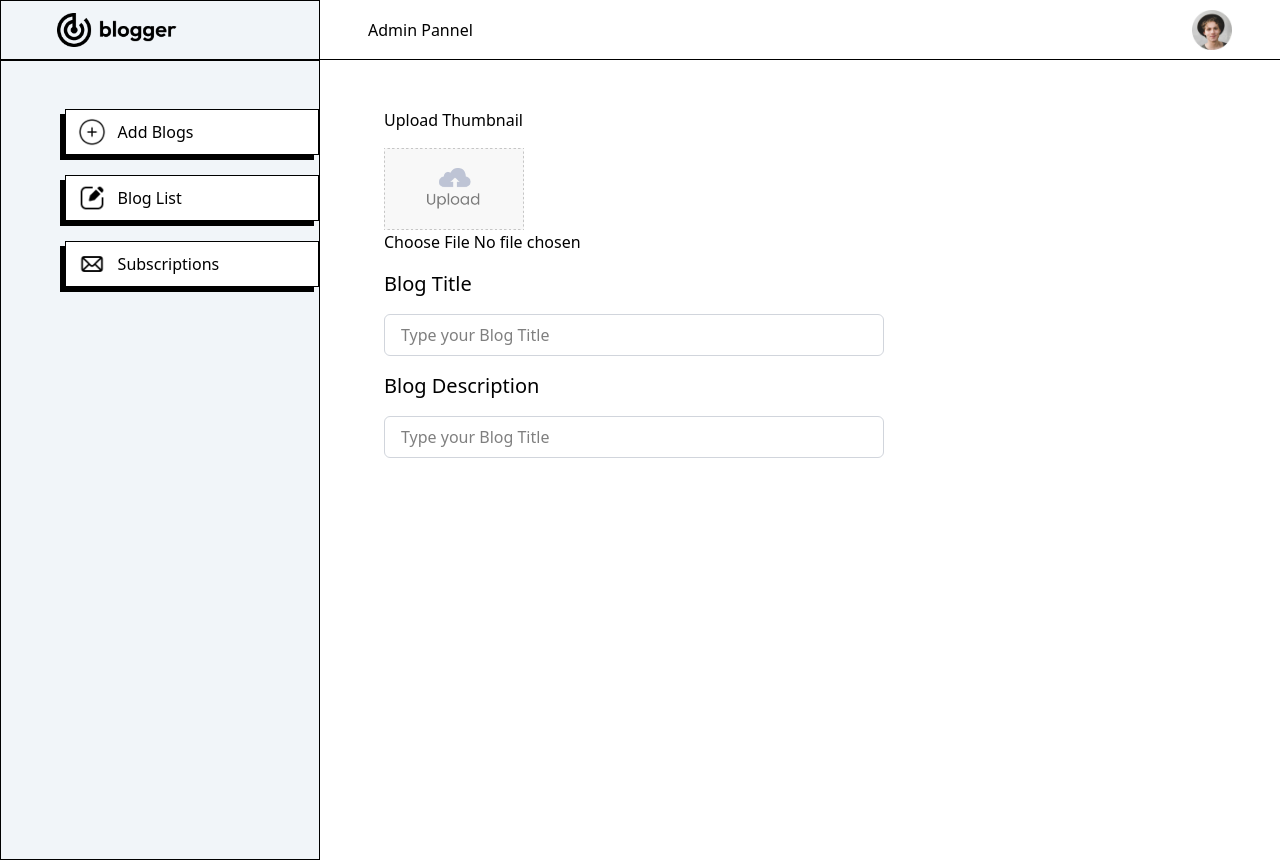
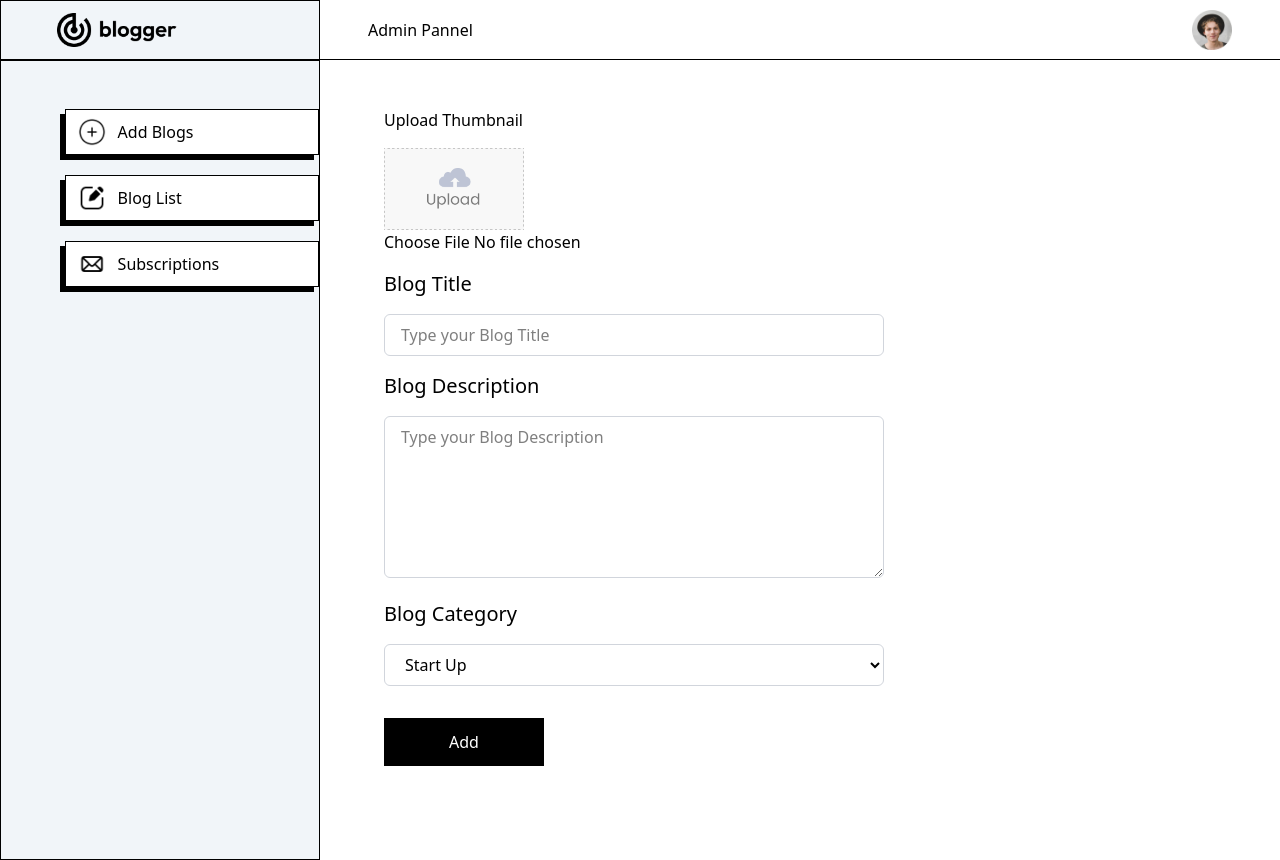
Before and after one commit to shivanshpal31/blogger, a Next.js app: page /admin/addProduct in a window 1280 px wide. Built offline with nearby package versions, Linux system fonts and the light colour scheme.

Commit message:
Set Up th form for the blog adding functionality

```diff
--- a/app/admin/addProduct/page.jsx
+++ b/app/admin/addProduct/page.jsx
@@ -5,6 +5,21 @@ import { assets } from "@/Assets/assets";
 
 const page = () => {
   const [image, setImage] = React.useState(null);
+  const [data, setData] = React.useState({
+    title: "",
+    description: "",
+    category: "Startup",
+    author: "Admin",
+    authorImage:
+      "https://images.unsplash.com/photo-1508214751196-bcfd4ca60f91?ixlib=rb-4.0.3&ixid=M3wxMjA3fDB8MHxzZWFyY2h8Mnx8YWRtaW58ZW58MHx8MHx8fDA%3D&auto=format&fit=crop&w=500&q=60",
+  });
+
+  const onChangeHandler = (e) => {
+    const name = e.target.name;
+    const value = e.target.value;
+    setData((data) => ({ ...data, [name]: value }));
+    console.log(data);
+  };
 
   return (
     <>
@@ -26,6 +41,9 @@ const page = () => {
         />
         <p className="text-xl mt-4">Blog Title</p>
         <input
+          onChange={onChangeHandler}
+          value={data.title}
+          name="title"
           type="text"
           className="w-full sm:w-[500px] mt-4 px-4 py-2 border border-gray-300 rounded-md"
           name=""
@@ -34,14 +52,33 @@ const page = () => {
         />
 
         <p className="text-xl mt-4">Blog Description</p>
-        <input
+        <textarea
           type="text-area"
           className="w-full sm:w-[500px] mt-4 px-4 py-2 border border-gray-300 rounded-md"
+          onChange={onChangeHandler}
+          value={data.description}
+          name="description"
+          placeholder="Type your Blog Description"
+          id=""
+          rows={6}
+        />
+
+        <p className="text-xl mt-4">Blog Category</p>
+        <select
+          className="w-full sm:w-[500px] mt-4 px-4 py-2 border border-gray-300 rounded-md"
           name=""
-          req
-          placeholder="Type your Blog Title"
           id=""
-        />
+          onChange={onChangeHandler}
+          value={data.category}
+          name="category"
+        >
+          <option value="">Start Up</option>
+          <option value="technology">Technology</option>
+          <option value="lifestyle">Lifestyle</option>
+          <option value="travel">Travel</option>
+        </select>
+        <br />
+        <button className="mt-8 w-40 h-12 bg-black text-white">Add</button>
       </form>
     </>
   );
```
